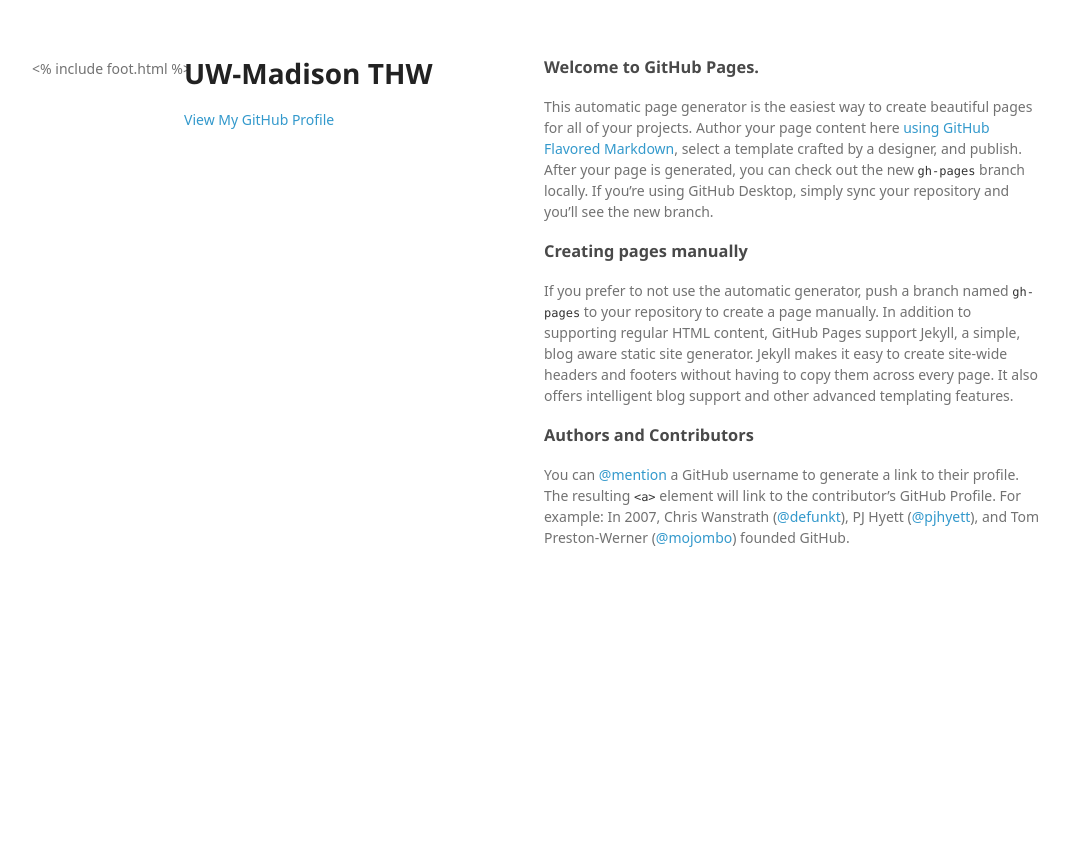
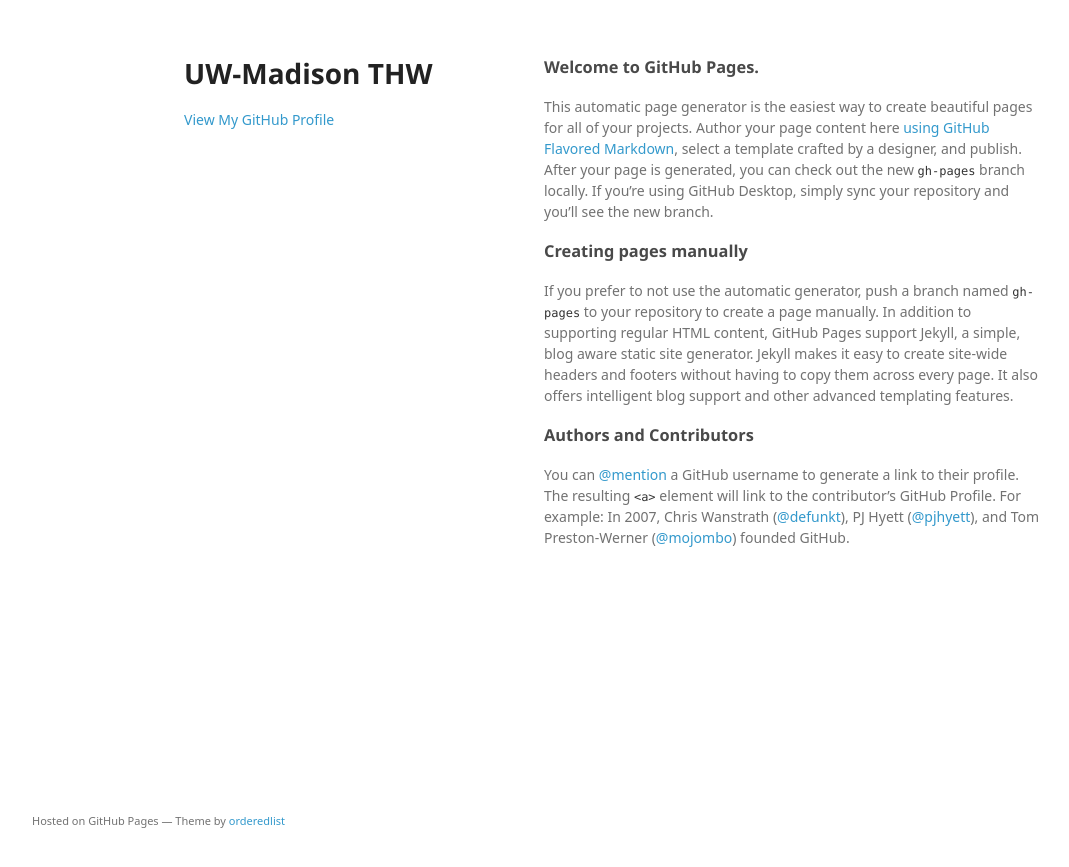
Before and after one commit to UW-Hacker-Within/UW-Hacker-Within.github.io, a Jekyll site: the page built from index.html, in a window 1280 px wide. Shown: the top 867 px of the page, without its empty margins (26-1095 px from the left). Built offline with Jekyll 4.4.1, drawn with Linux system fonts in a browser that asks for light colours; some web fonts are replaced.

Commit message:
Really?  was the stupid bracket the problem?

```diff
--- a/_layouts/default.html
+++ b/_layouts/default.html
@@ -25,6 +25,6 @@
       </section>
     </div>
     <script src="javascripts/scale.fix.js"></script>
-    <% include foot.html %>
+    {% include foot.html %}
   </body>
 </html>
```
